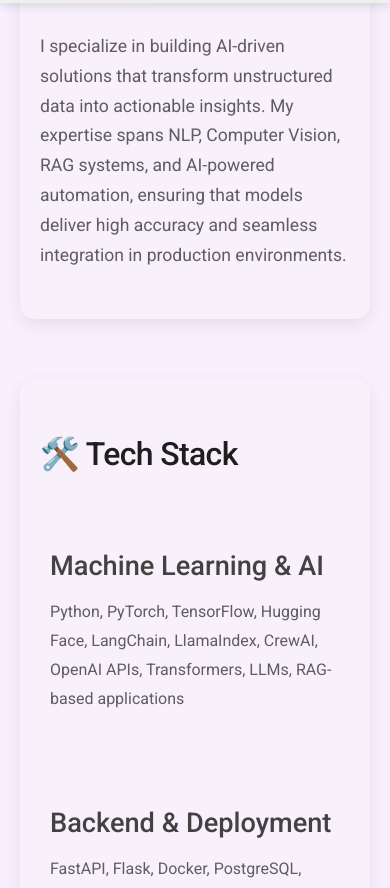
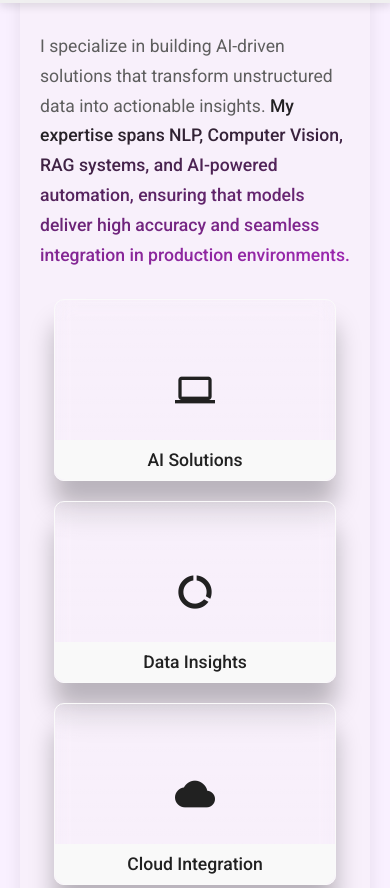
Before and after one commit to bilalahmadai/bilalahmadai.github.io, a plain HTML site: page index.html in a window 390 px wide. Shown: the part 841-1729 px from the top of the page. Drawn offline with Linux system fonts and the light colour scheme.

Commit message:
update design add cards

```diff
--- a/index.html
+++ b/index.html
@@ -50,8 +50,29 @@
         <section id="about" class="about-content">
             <div >
                 <h2 class="section-title">About Me</h2>
-                <p>I specialize in building AI-driven solutions that transform unstructured data into actionable insights. My expertise spans NLP, Computer Vision, RAG systems, and AI-powered automation, ensuring that models deliver high accuracy and seamless integration in production environments.</p>
+                <p>I specialize in building AI-driven solutions that transform unstructured data into actionable insights.<span class="highlight"> My expertise spans NLP, Computer Vision, RAG systems, and AI-powered automation, ensuring that models deliver high accuracy and seamless integration in production environments.</span></p>
+                <div class="flexible-boxes">
+                    <div class="box">
+                        <i class="material-icons">computer</i>
+                        <h3>AI Solutions</h3>
+                    </div>
+                    <div class="box">
+                        <i class="material-icons">data_usage</i>
+                        <h3>Data Insights</h3>
+                    </div>
+                    <div class="box">
+                        <i class="material-icons">cloud</i>
+                        <h3>Cloud Integration</h3>
+                    </div>
+                    <div class="box">
+                        <i class="material-icons">cloud</i>
+                        <h3>Cloud Integration</h3>
+                    </div>
+
+                </div>
+
             </div>
+
 
         </section>
         <section id="tech-stack" class="tech-stack-content">
--- a/styles.css
+++ b/styles.css
@@ -24,6 +24,8 @@
     --heading-primary-dark: #f5f5f5;
     --heading-secondary-dark: #e0e0e0;
     --heading-tertiary-dark: #bdbdbd;
+
+
 }
 
 /* --- General Styles --- */
@@ -198,6 +200,85 @@
 }
 .about-content p.dark-mode {
     color: #d0d0d0;
+}
+
+.flexible-boxes {
+    position: relative;
+    display: grid;
+    grid-template-columns: repeat(4, 1fr);
+    gap: 30px;
+    width: calc(100% - 40px); /* Account for container padding */
+    max-width: 1200px;
+    margin: 0 auto;
+    padding: 20px;
+    justify-content: center;
+}
+
+.flexible-boxes .box {
+    position: relative;
+    width: 100%;
+    min-width: 180px;
+    max-width: 280px; /* Prevent cards from getting too wide */
+    height: 200px;
+    background: linear-gradient(rgba(255, 255, 255, 0.05), transparent);
+    border: 1px solid rgb(250, 250, 250);
+    box-shadow: 0 25px 25px rgba(0, 0, 0, 0.25);
+    display: flex;
+    justify-content: center;
+    align-items: center;
+    border-radius: 10px;
+    backdrop-filter: blur(10px);
+    justify-self: center; /* Center cards in their grid cells */
+}
+
+.flexible-boxes .box i {
+    font-size: 2.5em;
+    color: var(--text-color);
+}
+
+.flexible-boxes .box h3 {
+    position: absolute;
+    bottom: 0;
+    width: 100%;
+    height: 40px;
+    background: rgb(249, 249, 249);
+    margin: 0;
+    display: flex;
+    justify-content: center;
+    align-items: center;
+    color: var(--text-color);
+    font-size: 1.1em;
+    border-radius: 0 0 10px 10px;
+}
+
+/* Dark mode styles */
+body.dark-mode .flexible-boxes .box {
+    background: linear-gradient(rgba(0, 0, 0, 0.05), transparent);
+    border: 1px solid rgb(0, 0, 0);
+}
+
+body.dark-mode .flexible-boxes .box i {
+    color: var(--dark-text-color);
+}
+
+body.dark-mode .flexible-boxes .box h3 {
+    background: rgb(0, 0, 0);
+    color: var(--dark-text-color);
+}
+
+.highlight {
+    background: linear-gradient(130deg, var(--text-color), var(--primary-color));  /* Gradient with 130 deg rotation */
+    font-weight: 500;
+    transition: background 0.3s ease;  /* Changed to background for gradient transition */
+    -webkit-background-clip: text;  /* Ensures the gradient is applied to the text */
+    color: transparent;  /* Makes the text color transparent to show the gradient */
+}
+
+/* Dark mode version */
+.dark-mode .highlight {
+    background: linear-gradient(130deg, var(--dark-text-color), var(--primary-color));  /* Gradient for dark mode */
+    -webkit-background-clip: text;  /* Ensures the gradient is applied to the text */
+    color: transparent;  /* Makes the text color transparent to show the gradient */
 }
 /* --- Tech Stack Section --- */
 .tech-grid {
@@ -592,3 +673,51 @@
         font-size: 5em;
     }
 }
+
+/* Responsive breakpoints */
+@media screen and (min-width: 1400px) {
+    .flexible-boxes {
+        grid-template-columns: repeat(4, minmax(180px, 280px));
+        gap: 40px;
+    }
+}
+
+@media screen and (max-width: 1200px) {
+    .flexible-boxes {
+        grid-template-columns: repeat(3, minmax(180px, 280px));
+        gap: 30px;
+    }
+}
+
+@media screen and (max-width: 900px) {
+    .flexible-boxes {
+        grid-template-columns: repeat(2, minmax(180px, 280px));
+        gap: 25px;
+    }
+}
+
+@media screen and (max-width: 600px) {
+    .flexible-boxes {
+        grid-template-columns: minmax(180px, 280px);
+        gap: 20px;
+        width: calc(100% - 20px); /* Smaller padding on mobile */
+        padding: 10px;
+    }
+
+    .flexible-boxes .box {
+        height: 180px;
+    }
+}
+
+/* Adjust container padding for different screen sizes */
+@media screen and (max-width: 768px) {
+    .flexible-boxes {
+        padding: 15px;
+    }
+}
+
+@media screen and (max-width: 480px) {
+    .flexible-boxes {
+        padding: 10px;
+    }
+}
```
